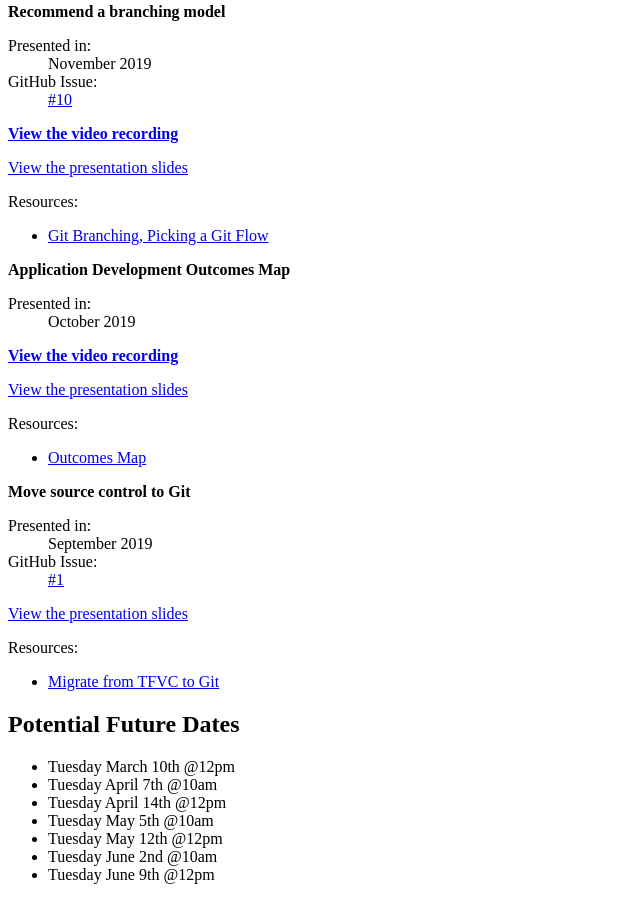
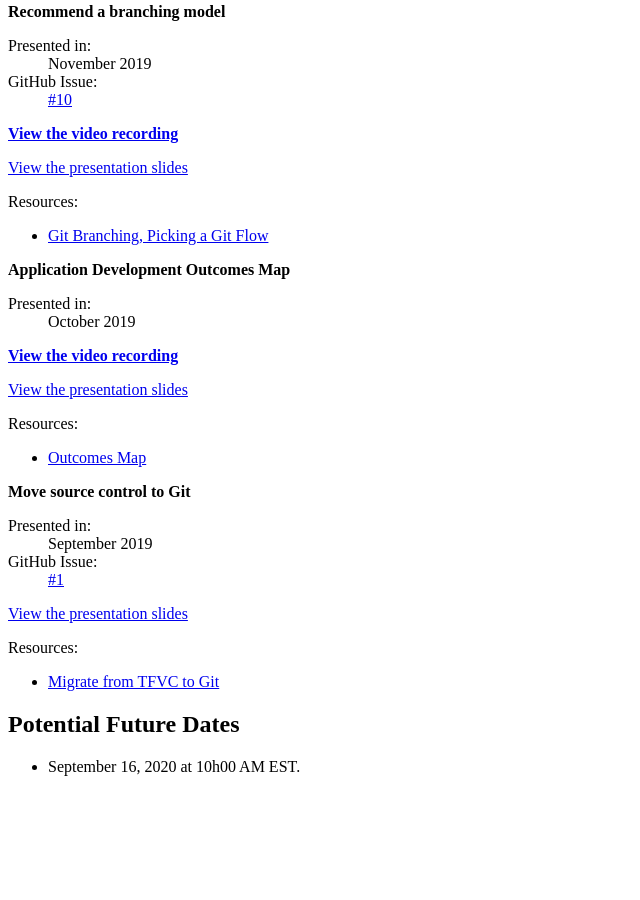
Before and after one commit to esdc-devcop/esdc-devcop.github.io, a Jekyll site: the page built from _pages/events.md, in a window 1280 px wide and 900 px high, scrolled down 1580 px. Shown: the whole window, without its empty margins (0-640 px from the left). Built offline with Jekyll 4.4.1, drawn with Linux system fonts in a browser that asks for light colours; comment, search, counter and statistics services are not loaded; after the commit the page ends 2372 px from its top, so only the background shows below that.

Commit message:
Update events.yml

```diff
--- a/_data/events.yml
+++ b/_data/events.yml
@@ -1,11 +1,5 @@
 dates:
-  - Tuesday March 10th @12pm
-  - Tuesday April 7th @10am
-  - Tuesday April 14th @12pm
-  - Tuesday May 5th @10am
-  - Tuesday May 12th @12pm
-  - Tuesday June 2nd @10am
-  - Tuesday June 9th @12pm
+  - September 16, 2020 at 10h00 AM EST.
 
 #  next:
 #  topic: .NET & Java Web Templates Demo - Using CDTS
```
